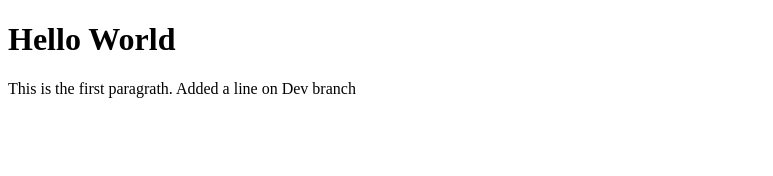
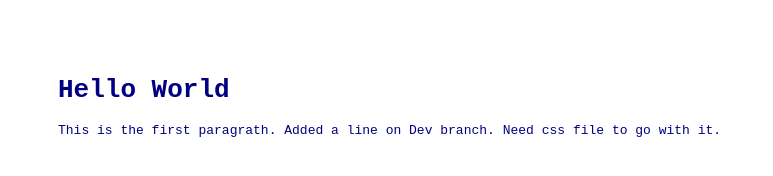
Before and after one commit to osmansul/Basic-git-workflow, a plain HTML site: page index.html in a window 1280 px wide. Shown: the whole page, without its empty margins (0-773 px from the left). Drawn offline with Linux system fonts and the light colour scheme.

Commit message:
added style.css

```diff
--- a/index.html
+++ b/index.html
@@ -4,9 +4,12 @@
     <meta charset="UTF-8">
     <meta name="viewport" content="width=device-width, initial-scale=1.0">
     <title>Document</title>
+    <link rel="stylesheet" href="./style.css" type="text/css" />
 </head>
 <body>
     <h1>Hello World</h1>
-    <p>This is the first paragrath. Added a line on Dev branch</p>
+    <p>This is the first paragrath. Added a line on Dev branch.
+        Need css file to go with it.
+    </p>
 </body>
 </html>
--- /dev/null
+++ b/style.css
@@ -0,0 +1,9 @@
+body {
+    font-family: monospace;
+color: navy;
+padding: 50px;
+}
+
+.header {
+    font-weight: 500;
+}
```
